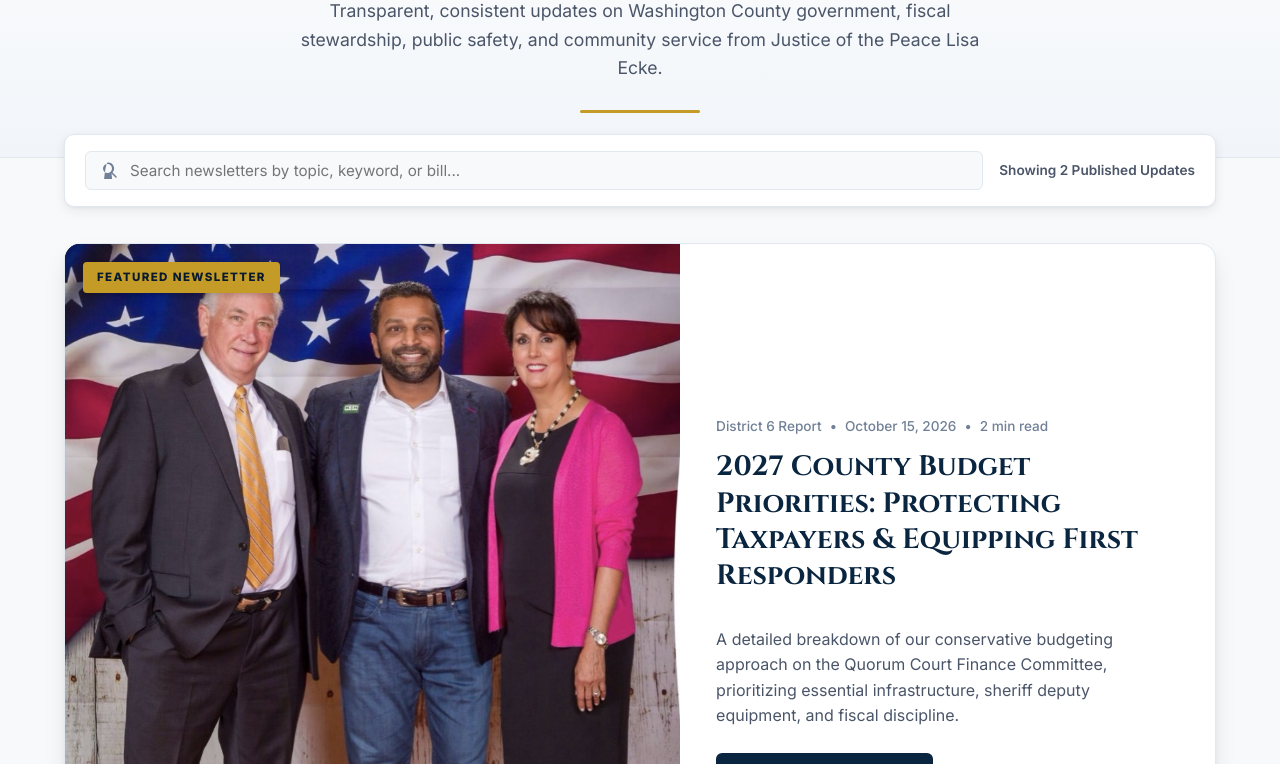
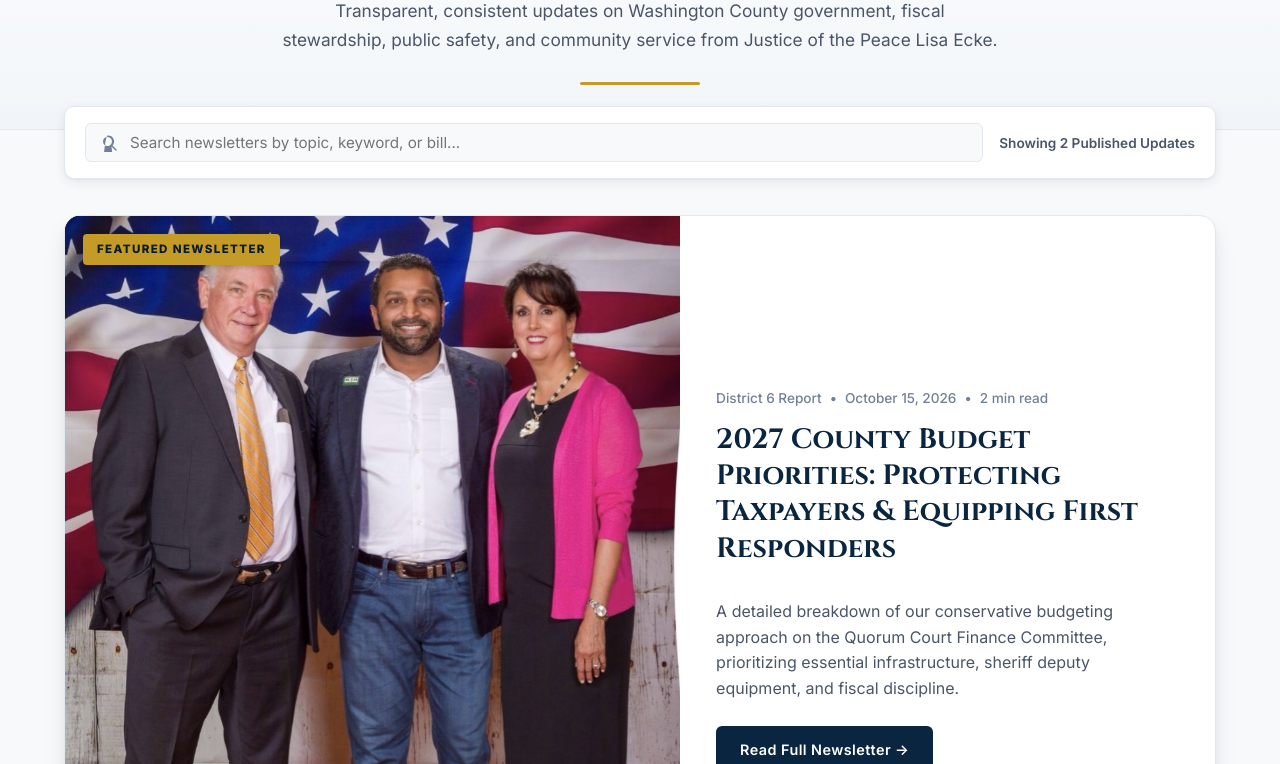
Before and after one commit to srusso818/JPEcke.com, a website: page newsletter/index.html in a window 1280 px wide. Shown: the part 336-1100 px from the top of the page. Drawn offline with Linux system fonts and the light colour scheme.

Commit message:
style(archive): balance masthead lead text neatly across two lines

```diff
--- a/newsletter/newsletter.css
+++ b/newsletter/newsletter.css
@@ -192,11 +192,12 @@ body.newsletter-page {
   letter-spacing: 0.02em;
 }
 .newsletter-lead-text {
-  font-size: 1.1rem;
+  font-size: 1.08rem;
   color: var(--nl-text-muted);
-  max-width: 720px;
+  max-width: 820px;
   margin: 0 auto 28px;
-  line-height: 1.6;
+  line-height: 1.65;
+  text-wrap: balance;
 }
 .newsletter-gold-rule {
   width: 120px;
```
